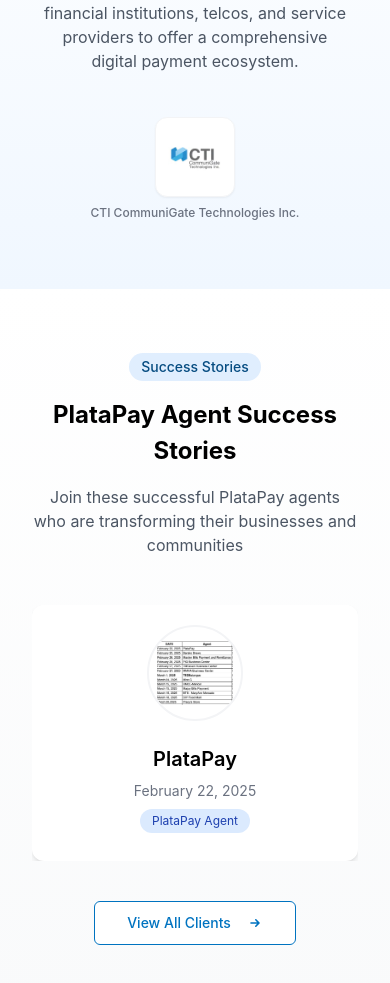
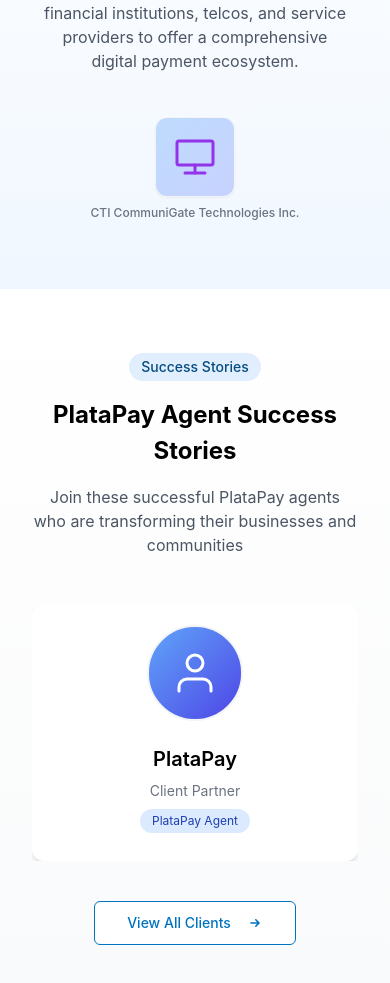
Before and after one commit to bossm747/innovatehubph, a React (Vite) app: page /platapay in a window 390 px wide. Shown: the part 8426-9409 px from the top of the page. Built offline with nearby package versions, Linux system fonts and the light colour scheme.

Commit message:
Replace images with 3D avatars
Replaced client logos and staff images with 3D avatar placeholders.

```diff
--- a/src/components/ClientsShowcase.tsx
+++ b/src/components/ClientsShowcase.tsx
@@ -1,4 +1,3 @@
-
 import React from 'react';
 import {
   Carousel,
@@ -12,8 +11,6 @@ import { Button } from "@/components/ui/button";
 interface Client {
   id: number;
   name: string;
-  logo: string;
-  date: string;
   type: "agent" | "business" | "remittance" | "food" | "retail";
 }
 
@@ -21,106 +18,76 @@ const CLIENTS: Client[] = [
   {
     id: 1,
     name: "PlataPay",
-    logo: "/lovable-uploads/372a033d-79bc-44b0-9d4a-16363062c372.png",
-    date: "February 22, 2025",
     type: "agent"
   },
   {
     id: 2,
     name: "Barako Brews",
-    logo: "/lovable-uploads/91e21d7a-53f9-41d7-bd62-4a1f5dbe1d12.png",
-    date: "February 25, 2025",
     type: "food"
   },
   {
     id: 3,
     name: "Maclyn Bills Payment and Remittance",
-    logo: "/lovable-uploads/675397ff-7034-4855-b5a5-7d4ab1581ac7.png",
-    date: "February 26, 2025",
     type: "remittance"
   },
   {
     id: 4,
     name: "PIO Business Center",
-    logo: "https://images.unsplash.com/photo-1572044162444-ad60f128bdea?ixlib=rb-1.2.1&auto=format&fit=crop&w=800&q=80",
-    date: "February 26, 2025",
     type: "business"
   },
   {
     id: 5,
     name: "TMSeven Business Center",
-    logo: "/lovable-uploads/90b61cf8-2920-4e29-8ee2-ea226497675d.png",
-    date: "February 27, 2025",
     type: "business"
   },
   {
     id: 6,
     name: "MMHA Business Center",
-    logo: "https://images.unsplash.com/photo-1572044162444-ad60f128bdea?ixlib=rb-1.2.1&auto=format&fit=crop&w=800&q=80",
-    date: "February 27, 2025",
     type: "business"
   },
   {
     id: 7,
     name: "TEDBatangas",
-    logo: "https://images.unsplash.com/photo-1572044162444-ad60f128bdea?ixlib=rb-1.2.1&auto=format&fit=crop&w=800&q=80",
-    date: "March 1, 2025",
     type: "business"
   },
   {
     id: 8,
     name: "Miss G",
-    logo: "https://images.unsplash.com/photo-1572044162444-ad60f128bdea?ixlib=rb-1.2.1&auto=format&fit=crop&w=800&q=80",
-    date: "March 4, 2025",
     type: "retail"
   },
   {
     id: 9,
     name: "RMCL-Maricel",
-    logo: "/lovable-uploads/541e8712-4cd4-482c-988d-b564f5a753fc.png",
-    date: "March 15, 2025",
     type: "business"
   },
   {
     id: 10,
     name: "Majoy Bills Payment",
-    logo: "https://images.unsplash.com/photo-1572044162444-ad60f128bdea?ixlib=rb-1.2.1&auto=format&fit=crop&w=800&q=80",
-    date: "March 15, 2025",
     type: "remittance"
   },
   {
     id: 11,
     name: "BTS - MaryAnn Mercado",
-    logo: "/lovable-uploads/584c9683-bd5b-4a18-8a2a-b26aba392efc.png",
-    date: "March 15, 2025",
     type: "business"
   },
   {
     id: 12,
     name: "DIY Food Mart",
-    logo: "https://images.unsplash.com/photo-1572044162444-ad60f128bdea?ixlib=rb-1.2.1&auto=format&fit=crop&w=800&q=80",
-    date: "March 18, 2025",
     type: "food"
   },
   {
     id: 13,
     name: "Precy's Store",
-    logo: "https://images.unsplash.com/photo-1572044162444-ad60f128bdea?ixlib=rb-1.2.1&auto=format&fit=crop&w=800&q=80",
-    date: "March 20, 2025",
     type: "retail"
   },
   {
     id: 14,
     name: "Flayla Snack House",
-    logo: "/lovable-uploads/ee6c833b-4026-4d08-b018-cc41dc4b3c48.png",
-    date: "March 25, 2025",
     type: "food"
   },
   {
     id: 15,
     name: "Landos Eatery & Lomi House",
-    logo: "/lovable-uploads/675397ff-7034-4855-b5a5-7d4ab1581ac7.png",
-    date: "March 30, 2025",
     type: "food"
   }
 ];
@@ -129,16 +96,19 @@ const ClientCard = ({ client }: { client: Client }) => {
   return (
     <div className="bg-white rounded-xl shadow-md overflow-hidden transition-all duration-300 hover:shadow-xl h-64 flex flex-col">
       <div className="p-5 flex flex-col items-center justify-between h-full">
-        <div className="w-24 h-24 bg-white rounded-full overflow-hidden flex items-center justify-center mb-4 border-2 border-gray-100 flex-shrink-0">
-          <img
-            src={client.logo}
-            alt={client.name}
-            className="w-full h-full object-contain p-2"
-          />
+        <div className="w-24 h-24 bg-gradient-to-br from-blue-400 to-indigo-600 rounded-full overflow-hidden flex items-center justify-center mb-4 border-2 border-gray-100 flex-shrink-0">
+          {/* 3D Avatar Placeholder */}
+          <div className="w-full h-full flex items-center justify-center relative">
+            <div className="absolute w-full h-full bg-gradient-to-br from-blue-400/80 to-indigo-600/80 animate-pulse"></div>
+            <svg xmlns="http://www.w3.org/2000/svg" viewBox="0 0 24 24" fill="none" stroke="white" strokeWidth="1.5" strokeLinecap="round" strokeLinejoin="round" className="w-12 h-12 relative z-10">
+              <path d="M20 21v-2a4 4 0 0 0-4-4H8a4 4 0 0 0-4 4v2"></path>
+              <circle cx="12" cy="7" r="4"></circle>
+            </svg>
+          </div>
         </div>
         <div className="flex flex-col items-center flex-grow justify-center">
           <h3 className="text-lg font-semibold text-center mb-2">{client.name}</h3>
-          <p className="text-sm text-gray-500 mb-2">{client.date}</p>
+          <p className="text-sm text-gray-500 mb-2">Client Partner</p>
           <span className={`px-3 py-1 text-xs rounded-full ${getTypeColor(client.type)}`}>
             {formatType(client.type)}
           </span>
--- a/src/components/PlatapayPartners.tsx
+++ b/src/components/PlatapayPartners.tsx
@@ -11,7 +11,6 @@ import {
 interface Partner {
   id: number;
   name: string;
-  logo: string;
   category: "payment" | "telco" | "banking" | "technology";
 }
 
@@ -19,85 +18,71 @@ const PARTNERS: Partner[] = [
   {
     id: 1,
     name: "CTI CommuniGate Technologies Inc.",
-    logo: "/lovable-uploads/94f1fe68-294e-4ec1-97a5-c46e890ea250.png",
     category: "technology"
   },
   {
     id: 2,
     name: "eCPAY",
-    logo: "/lovable-uploads/11f56e14-e9a9-430c-b0e1-464fdb0fddc4.png",
     category: "payment"
   },
   {
     id: 3,
     name: "QR Ph",
-    logo: "/lovable-uploads/68eff130-096d-4fd2-80a8-66b17487294d.png",
     category: "payment"
   },
   {
     id: 4,
     name: "GCash",
-    logo: "/lovable-uploads/4f756ea6-6648-419a-89f0-06dee6ad1ed6.png",
     category: "payment"
   },
   {
     id: 5,
     name: "Globe",
-    logo: "/lovable-uploads/bc0779f5-10a8-4d36-b470-9478ddb3ea3f.png",
     category: "telco"
   },
   {
     id: 6,
     name: "Smart",
-    logo: "/lovable-uploads/ee574fbf-d6c3-4db3-94b5-ceb02ee20f32.png",
     category: "telco"
   },
   {
     id: 7,
     name: "Maya",
-    logo: "/lovable-uploads/168a523b-1812-45fb-8088-ba72e0c90411.png",
     category: "payment"
   },
   {
     id: 8,
     name: "VISA",
-    logo: "/lovable-uploads/2b076737-e1c1-4f95-90c1-ed7befc22280.png",
     category: "payment"
   },
   {
     id: 9,
     name: "Mastercard",
-    logo: "/lovable-uploads/0831c807-9c51-4945-b543-6aa09dd81d02.png",
     category: "payment"
   },
   {
     id: 10,
     name: "Philippine Banks",
-    logo: "/lovable-uploads/9e2b9a18-40d9-4840-9b3a-d9830bc373cc.png",
     category: "banking"
   },
   {
     id: 11,
     name: "Top Banks in the Philippines",
-    logo: "/lovable-uploads/17557afe-d610-49a7-b3d0-d8eb939fcfa0.png",
     category: "banking"
   },
   {
     id: 12,
     name: "Digital E-Wallets",
-    logo: "/lovable-uploads/86be738a-2bfc-4d3d-b8e8-e9ae97d74072.png",
     category: "payment"
   },
   {
     id: 13,
     name: "Philippine Service Providers",
-    logo: "/lovable-uploads/e5cded83-8d62-4437-ad5d-69b26fd5828e.png",
     category: "technology"
   },
   {
     id: 14,
     name: "Philippine Service Providers 2",
-    logo: "/lovable-uploads/c2b9e5a5-ae89-4e3d-880a-ac0770e8e3c6.png",
     category: "technology"
   }
 ];
@@ -130,12 +115,14 @@ const PlatapayPartners = () => {
                 <CarouselItem key={partner.id} className="pl-2 md:pl-4 md:basis-1/3 lg:basis-1/5">
                   <div className="p-1">
                     <div className="flex flex-col items-center">
-                      <div className="w-20 h-20 sm:w-24 sm:h-24 md:w-28 md:h-28 bg-white rounded-xl shadow-sm overflow-hidden flex items-center justify-center p-3 border border-gray-100">
-                        <img
-                          src={partner.logo}
-                          alt={partner.name}
-                          className="max-w-full max-h-full object-contain"
-                        />
+                      <div className="w-20 h-20 sm:w-24 sm:h-24 md:w-28 md:h-28 bg-white rounded-xl shadow-sm overflow-hidden flex items-center justify-center p-3 border border-gray-100 relative">
+                        {/* 3D Avatar Placeholder */}
+                        <div className="absolute inset-0 bg-gradient-to-br from-blue-200 to-indigo-200"></div>
+                        <div className={`w-full h-full flex items-center justify-center relative ${getCategoryColor(partner.category)}`}>
+                          <svg xmlns="http://www.w3.org/2000/svg" viewBox="0 0 24 24" fill="none" stroke="currentColor" strokeWidth="1.5" strokeLinecap="round" strokeLinejoin="round" className="w-12 h-12">
+                            {getCategoryIcon(partner.category)}
+                          </svg>
+                        </div>
                       </div>
                       <p className="mt-2 text-xs text-center text-gray-500 font-medium truncate max-w-full">
                         {partner.name}
@@ -156,4 +143,69 @@ const PlatapayPartners = () => {
   );
 };
 
+// Helper functions for category styling
+const getCategoryColor = (category: Partner['category']): string => {
+  switch (category) {
+    case 'payment':
+      return 'text-blue-600';
+    case 'telco':
+      return 'text-indigo-600';
+    case 'banking':
+      return 'text-green-600';
+    case 'technology':
+      return 'text-purple-600';
+    default:
+      return 'text-gray-600';
+  }
+};
+
+const getCategoryIcon = (category: Partner['category']) => {
+  switch (category) {
+    case 'payment':
+      return (
+        <>
+          <rect x="2" y="5" width="20" height="14" rx="2" />
+          <line x1="2" y1="10" x2="22" y2="10" />
+        </>
+      );
+    case 'telco':
+      return (
+        <>
+          <path d="M5 4h4l2 5l-2.5 1.5a11 11 0 0 0 5 5l1.5 -2.5l5 2v4a2 2 0 0 1 -2 2a16 16 0 0 1 -15 -15a2 2 0 0 1 2 -2" />
+          <path d="M15 7a2 2 0 0 1 2 2" />
+          <path d="M15 3a6 6 0 0 1 6 6" />
+        </>
+      );
+    case 'banking':
+      return (
+        <>
+          <path d="M3 21l18 0" />
+          <path d="M3 10l18 0" />
+          <path d="M5 6l7 -3l7 3" />
+          <path d="M4 10l0 11" />
+          <path d="M20 10l0 11" />
+          <path d="M8 14l0 3" />
+          <path d="M12 14l0 3" />
+          <path d="M16 14l0 3" />
+        </>
+      );
+    case 'technology':
+      return (
+        <>
+          <rect x="3" y="4" width="18" height="12" rx="1" />
+          <line x1="7" y1="20" x2="17" y2="20" />
+          <line x1="12" y1="16" x2="12" y2="20" />
+        </>
+      );
+    default:
+      return (
+        <>
+          <circle cx="12" cy="12" r="10" />
+          <line x1="12" y1="8" x2="12" y2="12" />
+          <line x1="12" y1="16" x2="12.01" y2="16" />
+        </>
+      );
+  }
+};
+
 export default PlatapayPartners;
```
Also changed, not shown: src/components/TeamSection.tsx (+8 -11 lines), src/components/home/TeamPreviewSection.tsx (+21 -6 lines), src/data/servicesData.ts (+106 -53 lines).
